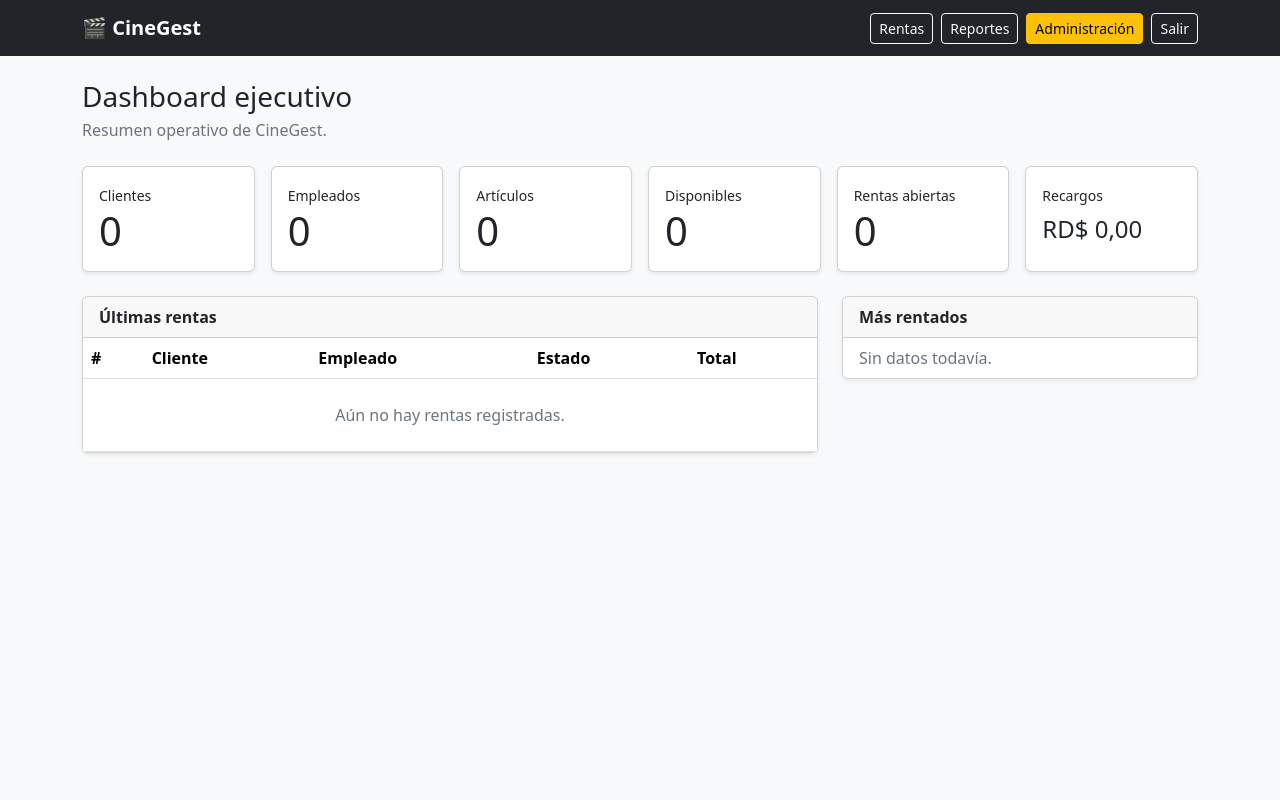
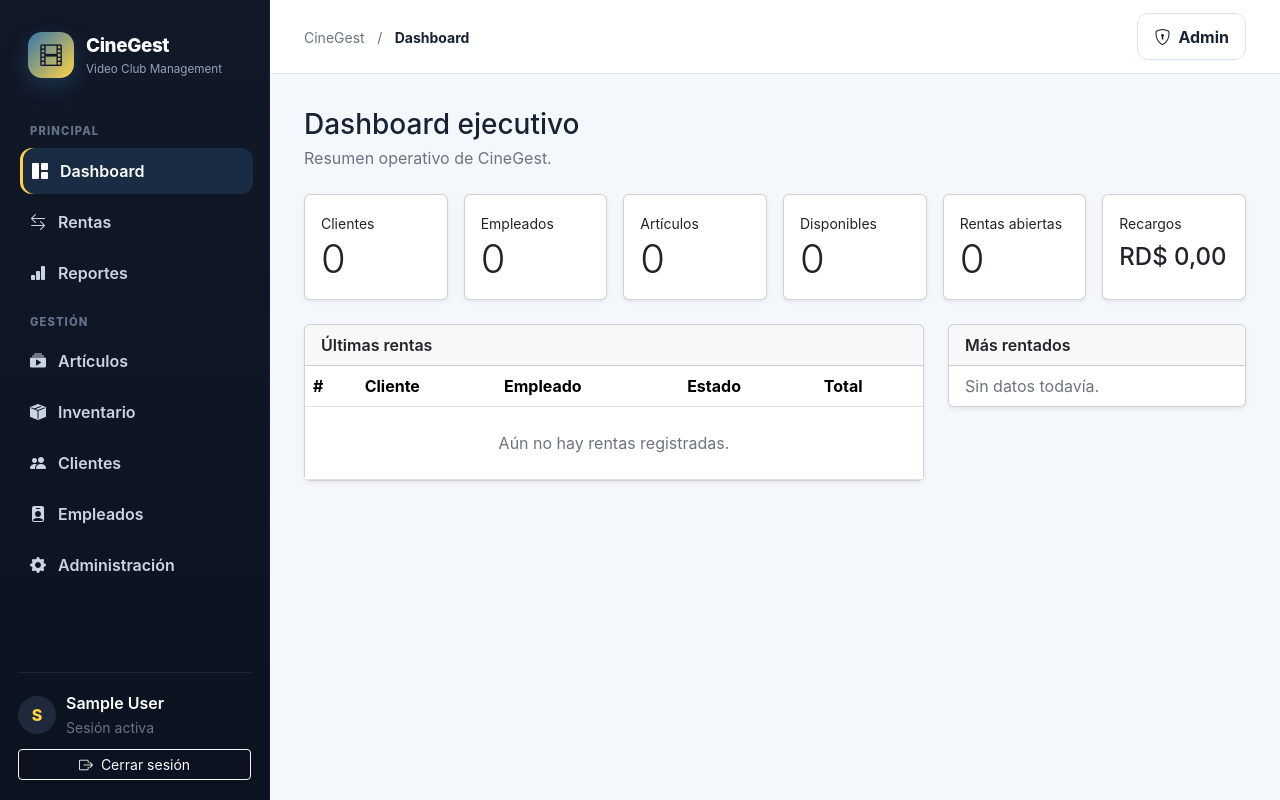
Before and after one commit to Jairo0811/CineGest, a Django app: page / in a window 1280 px wide. Run offline with Django 5.2, Linux system fonts and the light colour scheme; the visitor is signed in with stand-in values (Sample User, id 1); data that the repository does not hold is empty.

Commit message:
feat(ui): rediseñar layout principal de CineGest

```diff
--- a/templates/base.html
+++ b/templates/base.html
@@ -1,34 +1,94 @@
+{% load static %}
 <!doctype html>
 <html lang="es">
 <head>
   <meta charset="utf-8">
   <meta name="viewport" content="width=device-width, initial-scale=1">
+  <meta name="theme-color" content="#111827">
   <title>{% block title %}CineGest{% endblock %}</title>
   <link href="https://cdn.jsdelivr.net/npm/bootstrap@5.3.8/dist/css/bootstrap.min.css" rel="stylesheet">
+  <link href="https://cdn.jsdelivr.net/npm/bootstrap-icons@1.11.3/font/bootstrap-icons.min.css" rel="stylesheet">
+  <link href="{% static 'css/cinegest.css' %}" rel="stylesheet">
+  {% block extra_css %}{% endblock %}
 </head>
-<body class="bg-light">
-<nav class="navbar navbar-expand-lg navbar-dark bg-dark">
-  <div class="container">
-    <a class="navbar-brand fw-bold" href="{% url 'dashboard:index' %}">🎬 CineGest</a>
-    {% if user.is_authenticated %}
-    <div class="d-flex gap-2">
-      <a class="btn btn-outline-light btn-sm" href="{% url 'rentas:lista' %}">Rentas</a>
-      <a class="btn btn-outline-light btn-sm" href="{% url 'reportes:index' %}">Reportes</a>
-      <a class="btn btn-warning btn-sm" href="/admin/">Administración</a>
+<body>
+{% if user.is_authenticated %}
+<div class="cg-shell">
+  <aside class="cg-sidebar">
+    <a class="cg-brand" href="{% url 'dashboard:index' %}">
+      <span class="cg-brand-mark"><i class="bi bi-film"></i></span>
+      <span>
+        <span class="cg-brand-title">CineGest</span>
+        <span class="cg-brand-subtitle">Video Club Management</span>
+      </span>
+    </a>
+
+    <div class="cg-nav-section">Principal</div>
+    <nav class="cg-nav">
+      <a class="cg-nav-link {% if request.resolver_match.namespace == 'dashboard' %}active{% endif %}" href="{% url 'dashboard:index' %}">
+        <i class="bi bi-grid-1x2-fill"></i><span>Dashboard</span>
+      </a>
+      <a class="cg-nav-link {% if request.resolver_match.namespace == 'rentas' %}active{% endif %}" href="{% url 'rentas:lista' %}">
+        <i class="bi bi-arrow-left-right"></i><span>Rentas</span>
+      </a>
+      <a class="cg-nav-link {% if request.resolver_match.namespace == 'reportes' %}active{% endif %}" href="{% url 'reportes:index' %}">
+        <i class="bi bi-bar-chart-fill"></i><span>Reportes</span>
+      </a>
+    </nav>
+
+    <div class="cg-nav-section">Gestión</div>
+    <nav class="cg-nav">
+      <a class="cg-nav-link" href="/admin/articulos/articulo/"><i class="bi bi-collection-play-fill"></i><span>Artículos</span></a>
+      <a class="cg-nav-link" href="/admin/articulos/inventarioitem/"><i class="bi bi-box-seam-fill"></i><span>Inventario</span></a>
+      <a class="cg-nav-link" href="/admin/clientes/cliente/"><i class="bi bi-people-fill"></i><span>Clientes</span></a>
+      <a class="cg-nav-link" href="/admin/empleados/empleado/"><i class="bi bi-person-badge-fill"></i><span>Empleados</span></a>
+      <a class="cg-nav-link" href="/admin/"><i class="bi bi-gear-fill"></i><span>Administración</span></a>
+    </nav>
+
+    <div class="cg-sidebar-footer">
+      <div class="cg-user">
+        <div class="cg-user-avatar">{{ user.username|slice:":1"|upper }}</div>
+        <div>
+          <div class="fw-semibold text-white">{{ user.get_full_name|default:user.username }}</div>
+          <small class="text-secondary">Sesión activa</small>
+        </div>
+      </div>
       <form method="post" action="{% url 'accounts:logout' %}">
         {% csrf_token %}
-        <button class="btn btn-outline-light btn-sm" type="submit">Salir</button>
+        <button class="btn btn-outline-light btn-sm w-100" type="submit"><i class="bi bi-box-arrow-right me-2"></i>Cerrar sesión</button>
       </form>
     </div>
-    {% endif %}
+  </aside>
+
+  <div class="cg-main">
+    <header class="cg-topbar">
+      <div>
+        <span class="text-secondary small">CineGest</span>
+        <span class="text-secondary small mx-2">/</span>
+        <strong class="small">{% block breadcrumb %}Dashboard{% endblock %}</strong>
+      </div>
+      <div class="cg-top-actions">
+        {% block top_actions %}{% endblock %}
+        <a class="cg-btn cg-btn-light d-none d-md-inline-flex align-items-center gap-2" href="/admin/">
+          <i class="bi bi-shield-lock"></i> Admin
+        </a>
+      </div>
+    </header>
+
+    <main class="cg-page">
+      {% if messages %}
+        {% for message in messages %}
+          <div class="alert alert-info border-0 shadow-sm rounded-4">{{ message }}</div>
+        {% endfor %}
+      {% endif %}
+      {% block content %}{% endblock %}
+    </main>
   </div>
-</nav>
-<main class="container py-4">
-  {% if messages %}
-    {% for message in messages %}<div class="alert alert-info">{{ message }}</div>{% endfor %}
-  {% endif %}
-  {% block content %}{% endblock %}
-</main>
+</div>
+{% else %}
+  {% block public_content %}{% endblock %}
+{% endif %}
 <script src="https://cdn.jsdelivr.net/npm/bootstrap@5.3.8/dist/js/bootstrap.bundle.min.js"></script>
+{% block extra_js %}{% endblock %}
 </body>
 </html>
```
